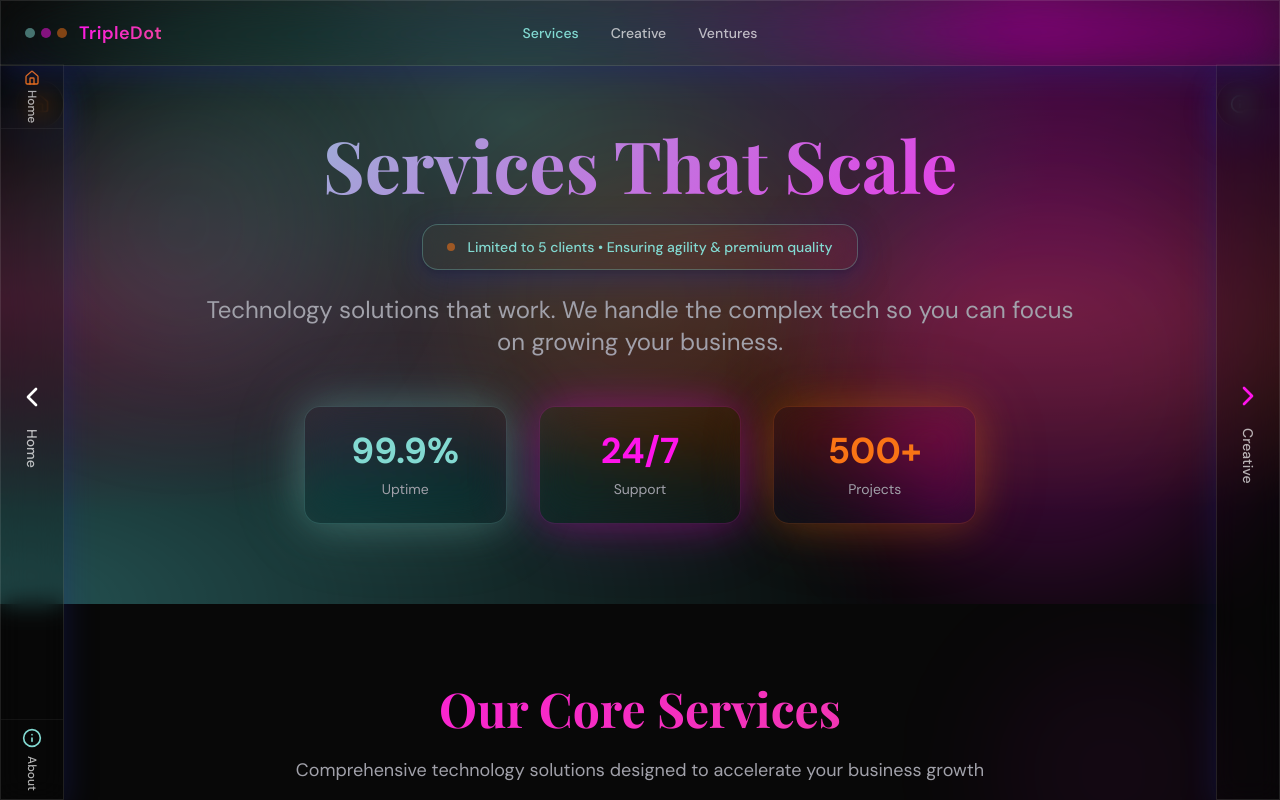
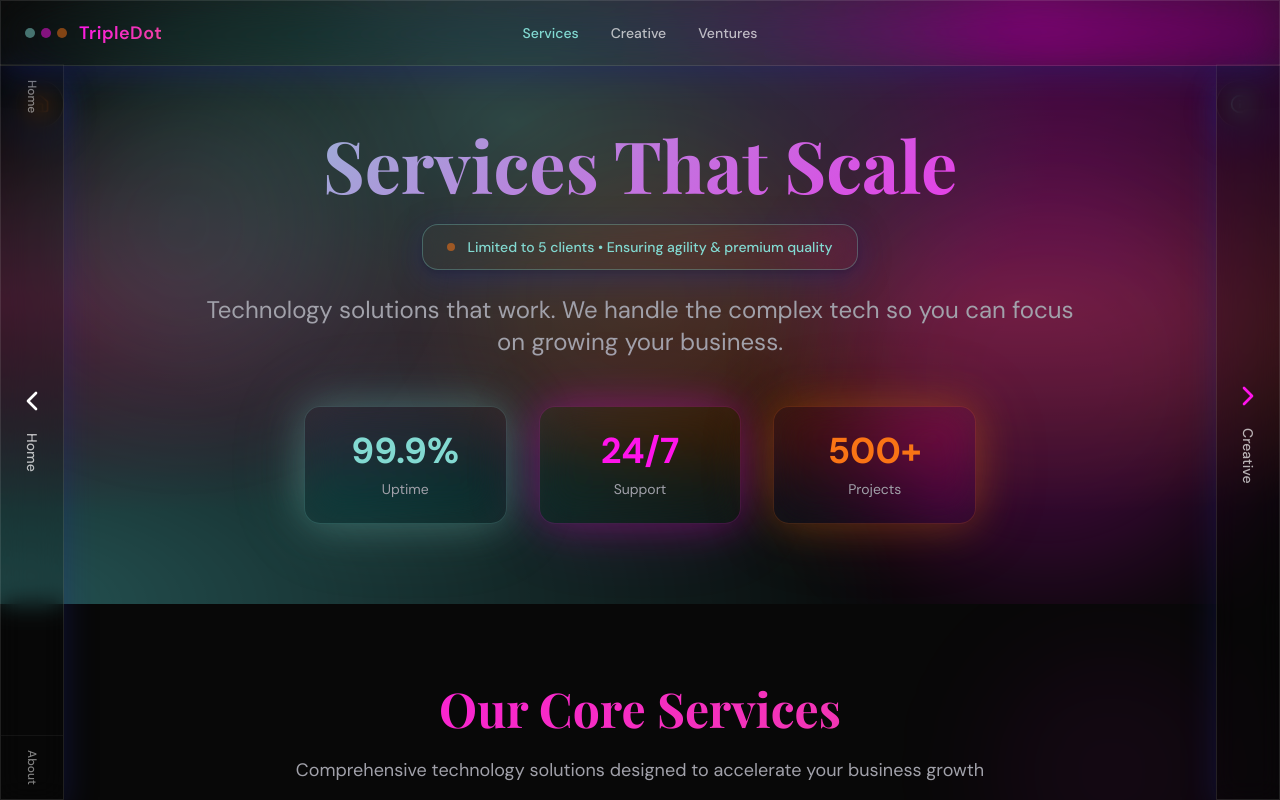
Before and after one commit to TripleDot-Services/tripledot-digital-nexus, a React (Vite) app: page / in a window 1280 px wide. Both pictures are taken after a click on the button "Explore Our Services". Shown: the top 800 px of the page. Built offline with nearby package versions, Linux system fonts and the light colour scheme.

Commit message:
Refine navigation layout
Adjusted navigation to keep the central arrow fixed, removed icons, and modified padding and margins.

```diff
--- a/src/components/ui/page-navigation.tsx
+++ b/src/components/ui/page-navigation.tsx
@@ -45,13 +45,12 @@ const PageNavigation = () => {
 
       {/* Left Side Navigation */}
       {prevPage && (
-        <div className="fixed left-0 top-16 h-[calc(100vh-4rem)] w-16 glass bg-background/20 backdrop-blur-md border-r border-white/10 z-40 flex flex-col justify-between">
-          <div className="flex flex-col">
-            {/* Breadcrumb navigation at top */}
+        <div className="fixed left-0 top-16 h-[calc(100vh-4rem)] w-16 glass bg-background/20 backdrop-blur-md border-r border-white/10 z-40 flex flex-col">
+          {/* Breadcrumb navigation at top - compact */}
+          <div className="flex flex-col pt-2">
             {!isHomePage && (
-              <Link to="/" className="h-16 flex flex-col items-center justify-center hover:bg-background/30 transition-all duration-300 group border-b border-white/5">
-                <Home className="w-4 h-4 text-neo-emerald group-hover:scale-110 transition-transform duration-300 mb-1" />
-                <div className="writing-mode-vertical text-xs font-medium text-foreground/70 group-hover:text-foreground transition-colors duration-300" style={{ writingMode: 'vertical-rl', textOrientation: 'mixed' }}>
+              <Link to="/" className="h-12 flex items-center justify-center hover:bg-background/30 transition-all duration-300 group">
+                <div className="writing-mode-vertical text-xs font-medium text-foreground/50 group-hover:text-foreground transition-colors duration-300" style={{ writingMode: 'vertical-rl', textOrientation: 'mixed' }}>
                   Home
                 </div>
               </Link>
@@ -59,11 +58,8 @@ const PageNavigation = () => {
 
             {/* Services breadcrumb when on Creative or Ventures */}
             {(location.pathname === "/creative" || location.pathname === "/ventures") && (
-              <Link to="/services" className="h-16 flex flex-col items-center justify-center hover:bg-background/30 transition-all duration-300 group border-b border-white/5">
-                <div className="w-4 h-4 flex items-center justify-center text-neo-blue group-hover:scale-110 transition-transform duration-300 mb-1">
-                  <div className="w-2 h-2 bg-neo-blue rounded-full"></div>
-                </div>
-                <div className="writing-mode-vertical text-xs font-medium text-foreground/70 group-hover:text-foreground transition-colors duration-300" style={{ writingMode: 'vertical-rl', textOrientation: 'mixed' }}>
+              <Link to="/services" className="h-12 flex items-center justify-center hover:bg-background/30 transition-all duration-300 group">
+                <div className="writing-mode-vertical text-xs font-medium text-foreground/50 group-hover:text-foreground transition-colors duration-300" style={{ writingMode: 'vertical-rl', textOrientation: 'mixed' }}>
                   Services
                 </div>
               </Link>
@@ -71,11 +67,8 @@ const PageNavigation = () => {
 
             {/* Creative breadcrumb when on Ventures */}
             {location.pathname === "/ventures" && (
-              <Link to="/creative" className="h-16 flex flex-col items-center justify-center hover:bg-background/30 transition-all duration-300 group border-b border-white/5">
-                <div className="w-4 h-4 flex items-center justify-center text-neo-purple group-hover:scale-110 transition-transform duration-300 mb-1">
-                  <div className="w-2 h-2 bg-neo-purple rounded-full"></div>
-                </div>
-                <div className="writing-mode-vertical text-xs font-medium text-foreground/70 group-hover:text-foreground transition-colors duration-300" style={{ writingMode: 'vertical-rl', textOrientation: 'mixed' }}>
+              <Link to="/creative" className="h-12 flex items-center justify-center hover:bg-background/30 transition-all duration-300 group">
+                <div className="writing-mode-vertical text-xs font-medium text-foreground/50 group-hover:text-foreground transition-colors duration-300" style={{ writingMode: 'vertical-rl', textOrientation: 'mixed' }}>
                   Creative
                 </div>
               </Link>
@@ -83,17 +76,18 @@ const PageNavigation = () => {
           </div>
 
           {/* Main Navigation - ALWAYS in center with big arrow */}
-          <Link to={prevPage.path} className="flex-1 flex flex-col items-center justify-center hover:bg-background/30 transition-all duration-300 group">
-            <ChevronLeft className={`w-8 h-8 ${prevPage.path === "/" ? "text-white" : prevPage.color === "neo-blue" ? "text-neo-blue" : prevPage.color === "neo-purple" ? "text-neo-purple" : "text-neo-orange"} group-hover:scale-110 transition-transform duration-300 mb-4`} />
-            <div className={`writing-mode-vertical text-sm font-medium ${prevPage.path === "/" ? "text-white/70 group-hover:text-white" : "text-foreground/70 group-hover:text-foreground"} transition-colors duration-300`} style={{ writingMode: 'vertical-rl', textOrientation: 'mixed' }}>
-              {prevPage.name}
-            </div>
-          </Link>
+          <div className="flex-1 flex items-center justify-center">
+            <Link to={prevPage.path} className="flex flex-col items-center justify-center hover:bg-background/30 transition-all duration-300 group p-4 rounded-lg">
+              <ChevronLeft className={`w-8 h-8 ${prevPage.path === "/" ? "text-white" : prevPage.color === "neo-blue" ? "text-neo-blue" : prevPage.color === "neo-purple" ? "text-neo-purple" : "text-neo-orange"} group-hover:scale-110 transition-transform duration-300 mb-4`} />
+              <div className={`writing-mode-vertical text-sm font-medium ${prevPage.path === "/" ? "text-white/70 group-hover:text-white" : "text-foreground/70 group-hover:text-foreground"} transition-colors duration-300`} style={{ writingMode: 'vertical-rl', textOrientation: 'mixed' }}>
+                {prevPage.name}
+              </div>
+            </Link>
+          </div>
 
           {/* About Us at bottom */}
-          <Link to="/about" className="h-20 flex flex-col items-center justify-center hover:bg-background/30 transition-all duration-300 group border-t border-white/5">
-            <Info className="w-5 h-5 text-neo-blue group-hover:scale-110 transition-transform duration-300 mb-2" />
-            <div className="writing-mode-vertical text-xs font-medium text-foreground/70 group-hover:text-foreground transition-colors duration-300" style={{ writingMode: 'vertical-rl', textOrientation: 'mixed' }}>
+          <Link to="/about" className="h-16 flex items-center justify-center hover:bg-background/30 transition-all duration-300 group border-t border-white/5">
+            <div className="writing-mode-vertical text-xs font-medium text-foreground/50 group-hover:text-foreground transition-colors duration-300" style={{ writingMode: 'vertical-rl', textOrientation: 'mixed' }}>
               About
             </div>
           </Link>
```
